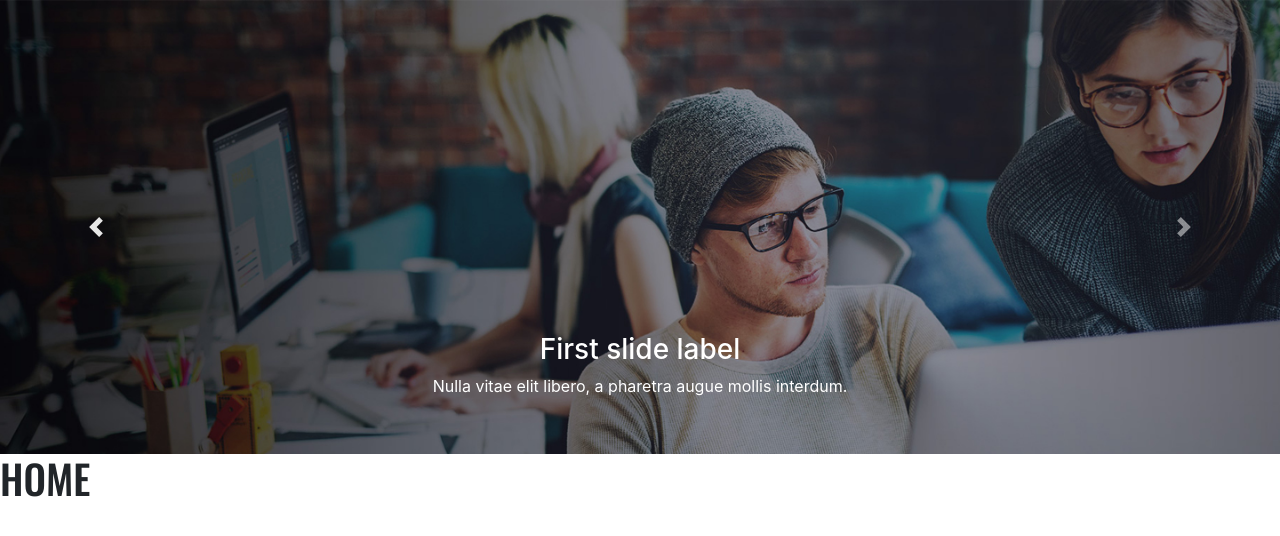
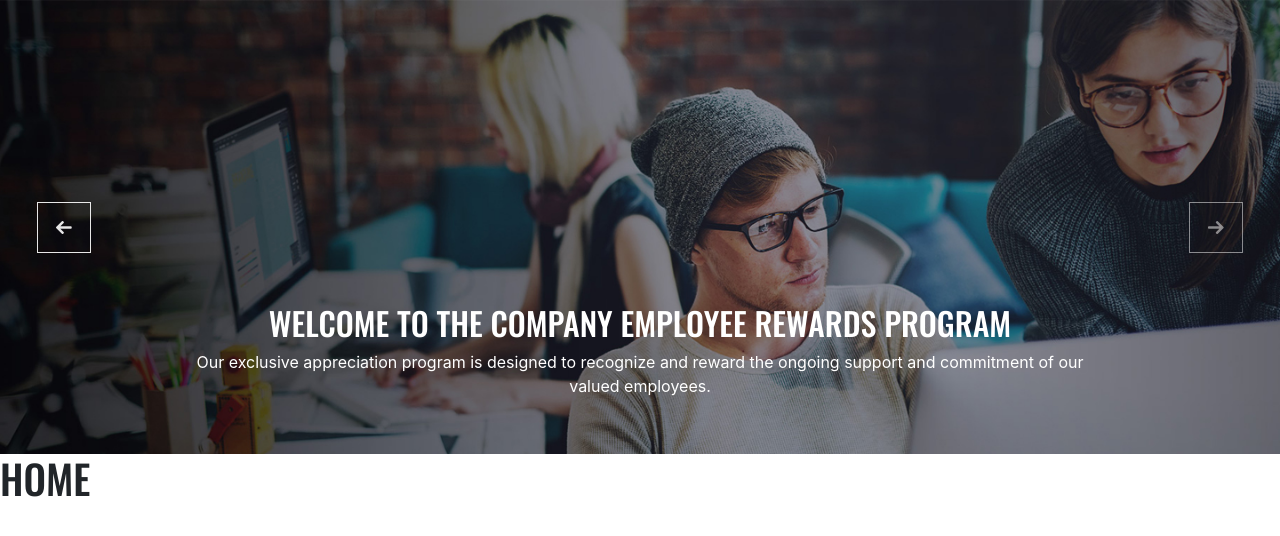
Before and after one commit to karlchvojka/carlton-one-test, a React (Create React App) app: page / in a window 1280 px wide. Shown: the top 536 px of the page. Built offline with nearby package versions, Linux system fonts and the light colour scheme.

Commit message:
Adjusted previous and next arrows

```diff
--- a/src/App.scss
+++ b/src/App.scss
@@ -10,6 +10,24 @@ $paraFont: 'Lato', sans-serif;
 /* END VARIABLES */
 
 /* GLOBAL STYLES */
+h1, h2, h3, h4, h5, h6 {
+  font-family: $headerFont;
+  text-transform:uppercase;
+}
+h1 {
+
+}
+h2 {
+
+}
+h3 {
+}
+h4 {
+}
+h5 {
+}
+h6 {
+}
 
 /* END GLOBAL STYLES */
 
--- a/src/components/Slider/index.js
+++ b/src/components/Slider/index.js
@@ -1,11 +1,17 @@
 import React, { Component } from 'react';
 import Carousel from 'react-bootstrap/Carousel';
-import SliderImg from "../assets/sliderImage.jpg"
+import SliderImg from "../assets/sliderImage.jpg";
+import PrevIcon from '../assets/prevArrow.png';
+import NextIcon from '../assets/nextArrow.png';
 
 class Slider extends Component {
   render() {
     return (
-      <Carousel indicators={false}>
+      <Carousel
+        indicators={false}
+        nextIcon={<img className="nextArrow" alt="Next Arrow" src={NextIcon} />}
+        prevIcon={<img className="previousArro" alt="Previous Arrow" src={PrevIcon} />}
+      >
         <Carousel.Item>
           <img
             className="d-block w-100"
@@ -13,8 +19,8 @@ class Slider extends Component {
             alt="First slide"
           />
           <Carousel.Caption>
-            <h3>First slide label</h3>
-            <p>Nulla vitae elit libero, a pharetra augue mollis interdum.</p>
+            <h2>Welcome to the company employee rewards program</h2>
+            <p>Our exclusive appreciation program is designed to recognize and reward the ongoing support and commitment of our valued employees.</p>
           </Carousel.Caption>
         </Carousel.Item>
         <Carousel.Item>
@@ -23,11 +29,6 @@ class Slider extends Component {
             src={SliderImg}
             alt="Third slide"
           />
-
-          <Carousel.Caption>
-            <h3>Second slide label</h3>
-            <p>Lorem ipsum dolor sit amet, consectetur adipiscing elit.</p>
-          </Carousel.Caption>
         </Carousel.Item>
         <Carousel.Item>
           <img
@@ -35,11 +36,6 @@ class Slider extends Component {
             src={SliderImg}
             alt="Third slide"
           />
-
-          <Carousel.Caption>
-            <h3>Third slide label</h3>
-            <p>Praesent commodo cursus magna, vel scelerisque nisl consectetur.</p>
-          </Carousel.Caption>
         </Carousel.Item>
       </Carousel>
     );
--- a/src/styles/mobile.scss
+++ b/src/styles/mobile.scss
@@ -0,0 +1,27 @@
+/* GLOBAL STYLES */
+
+  /* Font Styles */
+  /* End Font Styles */
+
+/* END GLOBAL STYLES */
+
+/* SLIDER STYLES */
+.carousel {
+  a {
+    img.previousArro {
+      display: block;
+      padding:18px;
+      border:1px solid #ffffff;
+    }
+
+    img.nextArrow {
+      display: block;
+      padding:18px;
+      border:1px solid #ffffff;
+    }
+  }
+  .carousel-control-next, .carousel-control-prev {
+    width: 10%;
+  }
+}
+/* END SLIDER STYLES */
```
Also changed, not shown: src/components/assets/nextArrow.png (added), src/components/assets/prevArrow.png (added).
